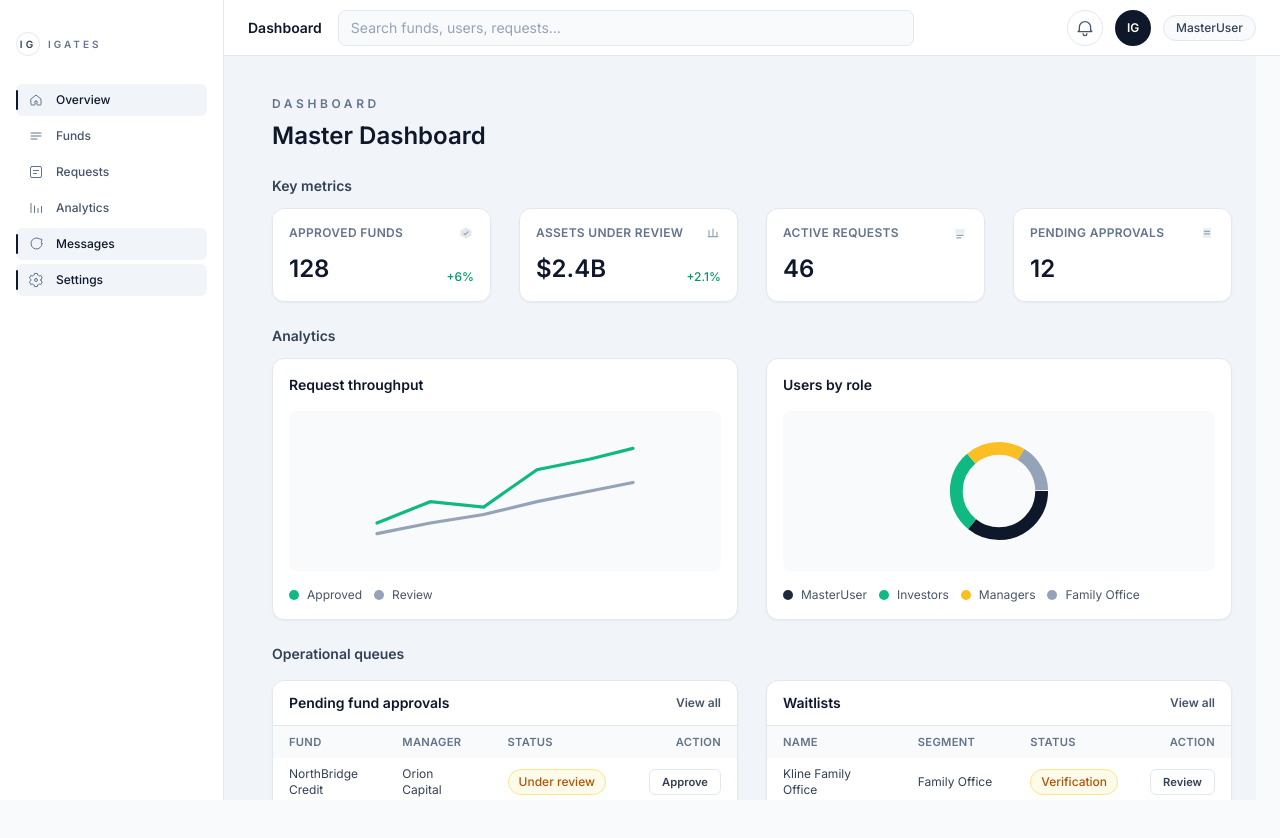
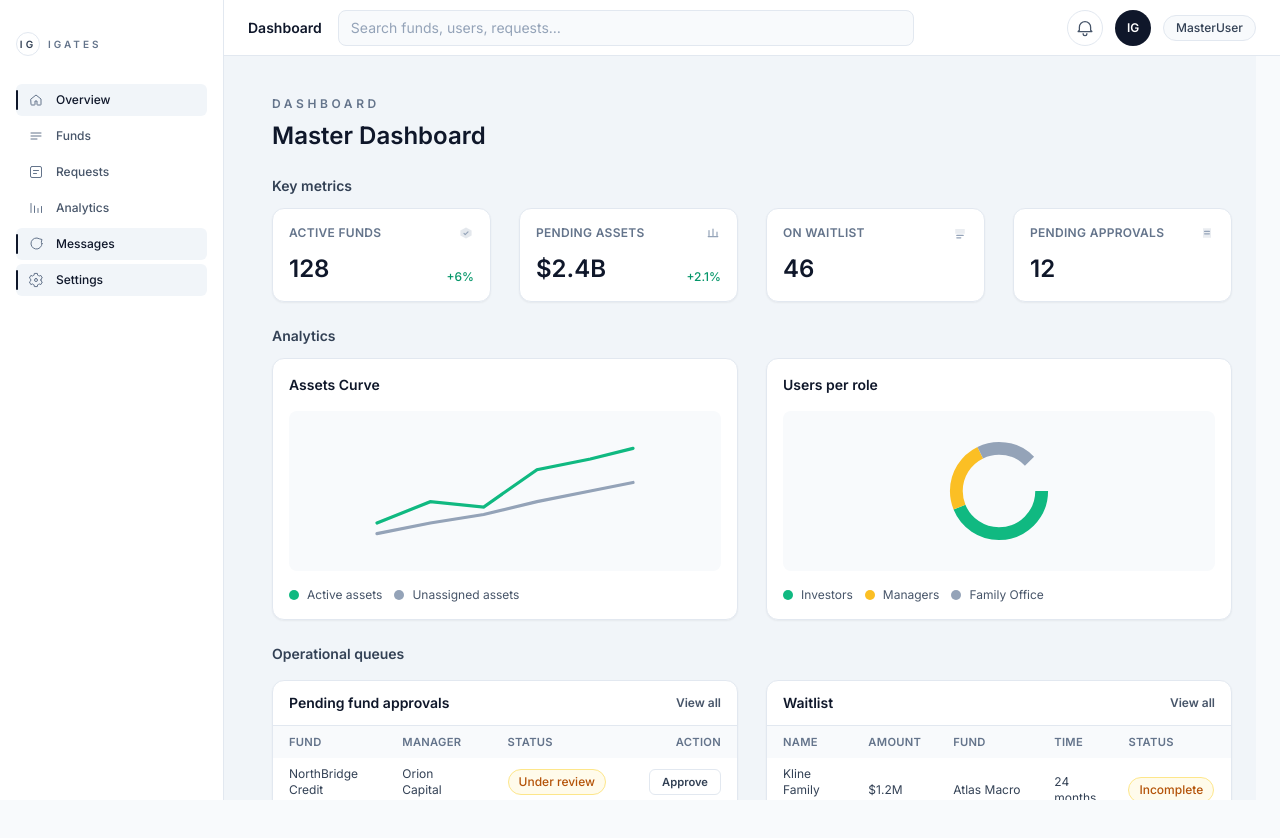
Before and after one commit to Juanherrera-123/Fund_Connect, a Next.js app: page /dashboard/master in a window 1280 px wide. Built offline with nearby package versions, Linux system fonts and the light colour scheme.

Commit message:
Update master dashboard overview labels

```diff
--- a/src/app/dashboard/master/page.tsx
+++ b/src/app/dashboard/master/page.tsx
@@ -4,7 +4,7 @@ const iconClass = "h-4 w-4";
 
 const kpis = [
   {
-    label: "Approved Funds",
+    label: "Active Funds",
     value: "128",
     trend: "+6%",
     icon: (
@@ -26,7 +26,7 @@ const kpis = [
     ),
   },
   {
-    label: "Assets Under Review",
+    label: "Pending Assets",
     value: "$2.4B",
     trend: "+2.1%",
     icon: (
@@ -42,7 +42,7 @@ const kpis = [
     ),
   },
   {
-    label: "Active Requests",
+    label: "On waitlist",
     value: "46",
     icon: (
       <svg viewBox="0 0 20 20" className={iconClass} aria-hidden>
--- a/src/components/dashboard/DashboardOverview.tsx
+++ b/src/components/dashboard/DashboardOverview.tsx
@@ -4,12 +4,11 @@ import KpiCard, { KpiCardProps } from "@/components/dashboard/KpiCard";
 import type { Role } from "@/lib/types";
 
 const lineLegend = [
-  { label: "Approved", color: "bg-emerald-500" },
-  { label: "Review", color: "bg-slate-400" },
+  { label: "Active assets", color: "bg-emerald-500" },
+  { label: "Unassigned assets", color: "bg-slate-400" },
 ];
 
 const donutLegend = [
-  { label: "MasterUser", color: "bg-slate-800" },
   { label: "Investors", color: "bg-emerald-500" },
   { label: "Managers", color: "bg-amber-400" },
   { label: "Family Office", color: "bg-slate-400" },
@@ -60,7 +59,7 @@ export default function DashboardOverview({
         <section className="flex flex-col gap-3">
           <h2 className="text-sm font-semibold text-slate-700">Analytics</h2>
           <div className="grid gap-4 lg:grid-cols-2">
-            <ChartCard title="Request throughput" legend={lineLegend}>
+            <ChartCard title="Assets Curve" legend={lineLegend}>
               <svg viewBox="0 0 260 120" className="h-32 w-full">
                 <polyline
                   points="10,90 60,70 110,75 160,40 210,30 250,20"
@@ -79,17 +78,10 @@ export default function DashboardOverview({
               </svg>
             </ChartCard>
 
-            <ChartCard title="Users by role" legend={donutLegend}>
+            <ChartCard title="Users per role" legend={donutLegend}>
               <svg viewBox="0 0 120 120" className="h-32 w-32">
-                <circle
-                  cx="60"
-                  cy="60"
-                  r="40"
-                  stroke="#0f172a"
-                  strokeWidth="12"
-                  fill="none"
-                  strokeDasharray="90 250"
-                />
+                <g>
+                  <title>Investors: 128</title>
                   <circle
                     cx="60"
                     cy="60"
@@ -97,9 +89,11 @@ export default function DashboardOverview({
                     stroke="#10b981"
                     strokeWidth="12"
                     fill="none"
-                  strokeDasharray="70 250"
-                  strokeDashoffset="-90"
+                    strokeDasharray="110 250"
                   />
+                </g>
+                <g>
+                  <title>Managers: 42</title>
                   <circle
                     cx="60"
                     cy="60"
@@ -107,9 +101,12 @@ export default function DashboardOverview({
                     stroke="#fbbf24"
                     strokeWidth="12"
                     fill="none"
-                  strokeDasharray="50 250"
-                  strokeDashoffset="-160"
+                    strokeDasharray="60 250"
+                    strokeDashoffset="-110"
                   />
+                </g>
+                <g>
+                  <title>Family Office: 24</title>
                   <circle
                     cx="60"
                     cy="60"
@@ -117,9 +114,10 @@ export default function DashboardOverview({
                     stroke="#94a3b8"
                     strokeWidth="12"
                     fill="none"
-                  strokeDasharray="40 250"
-                  strokeDashoffset="-210"
+                    strokeDasharray="50 250"
+                    strokeDashoffset="-170"
                   />
+                </g>
               </svg>
             </ChartCard>
           </div>
@@ -161,30 +159,46 @@ export default function DashboardOverview({
             />
 
             <DataTable
-              title="Waitlists"
+              title="Waitlist"
               actionLabel="Review"
               columns={[
                 { key: "name", label: "Name" },
-                { key: "segment", label: "Segment" },
+                { key: "amount", label: "Amount" },
+                { key: "fund", label: "Fund" },
+                { key: "time", label: "Time" },
                 { key: "status", label: "Status" },
               ]}
               rows={[
                 {
                   id: "wait-1",
                   name: "Kline Family Office",
-                  segment: "Family Office",
-                  status: <StatusCell label="Verification" tone="warning" />,
+                  amount: "$1.2M",
+                  fund: "Atlas Macro",
+                  time: "24 months",
+                  status: <StatusCell label="Incomplete" tone="warning" />,
                 },
                 {
                   id: "wait-2",
                   name: "Summit Holdings",
-                  segment: "Investor",
-                  status: <StatusCell label="KYC" tone="neutral" />,
+                  amount: "$450K",
+                  fund: "NorthBridge Credit",
+                  time: "18 months",
+                  status: <StatusCell label="Information" tone="neutral" />,
                 },
                 {
                   id: "wait-3",
                   name: "Granite Ventures",
-                  segment: "Fund Manager",
+                  amount: "$900K",
+                  fund: "Cobalt Growth",
+                  time: "12 months",
+                  status: <StatusCell label="Assigned" tone="warning" />,
+                },
+                {
+                  id: "wait-4",
+                  name: "Rivergate Partners",
+                  amount: "$2.8M",
+                  fund: "Summit Infra",
+                  time: "36 months",
                   status: <StatusCell label="Ready" tone="success" />,
                 },
               ]}
```
Lines whose indentation alone changed are shown as unchanged.
